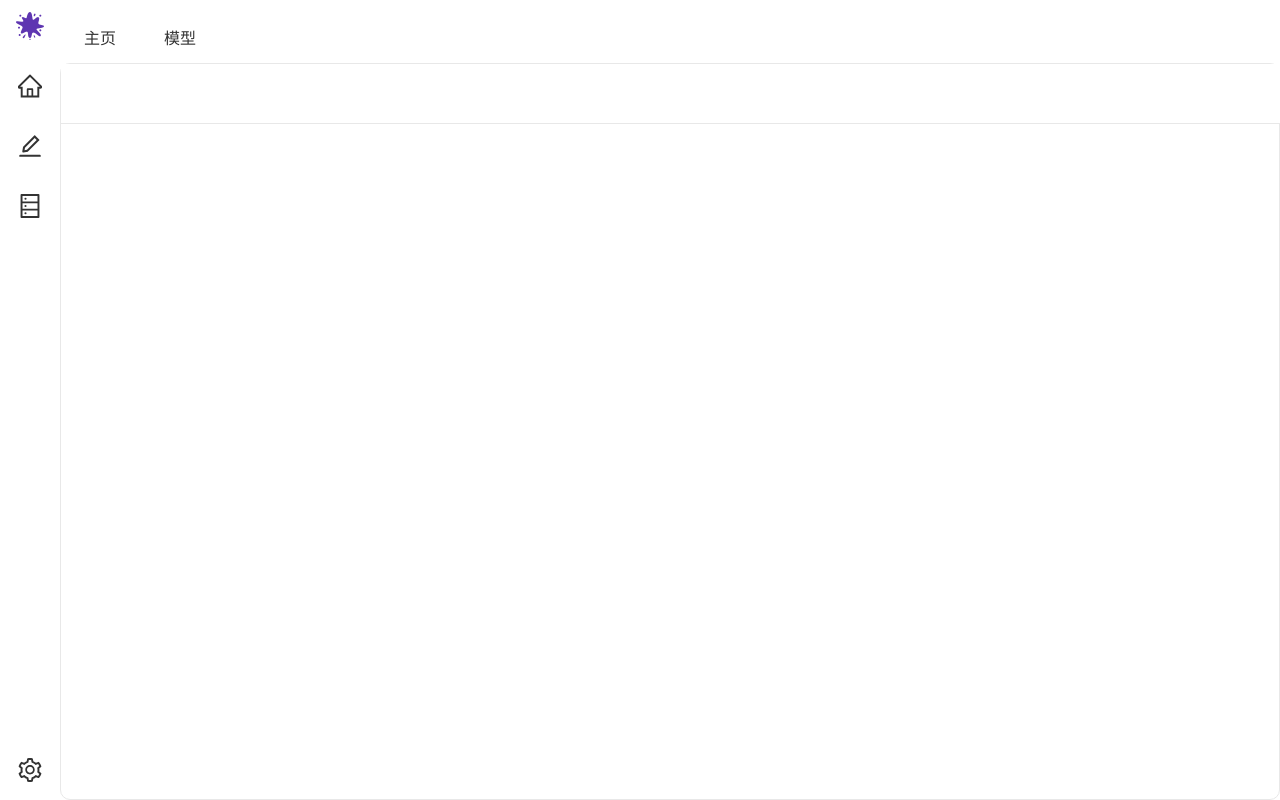
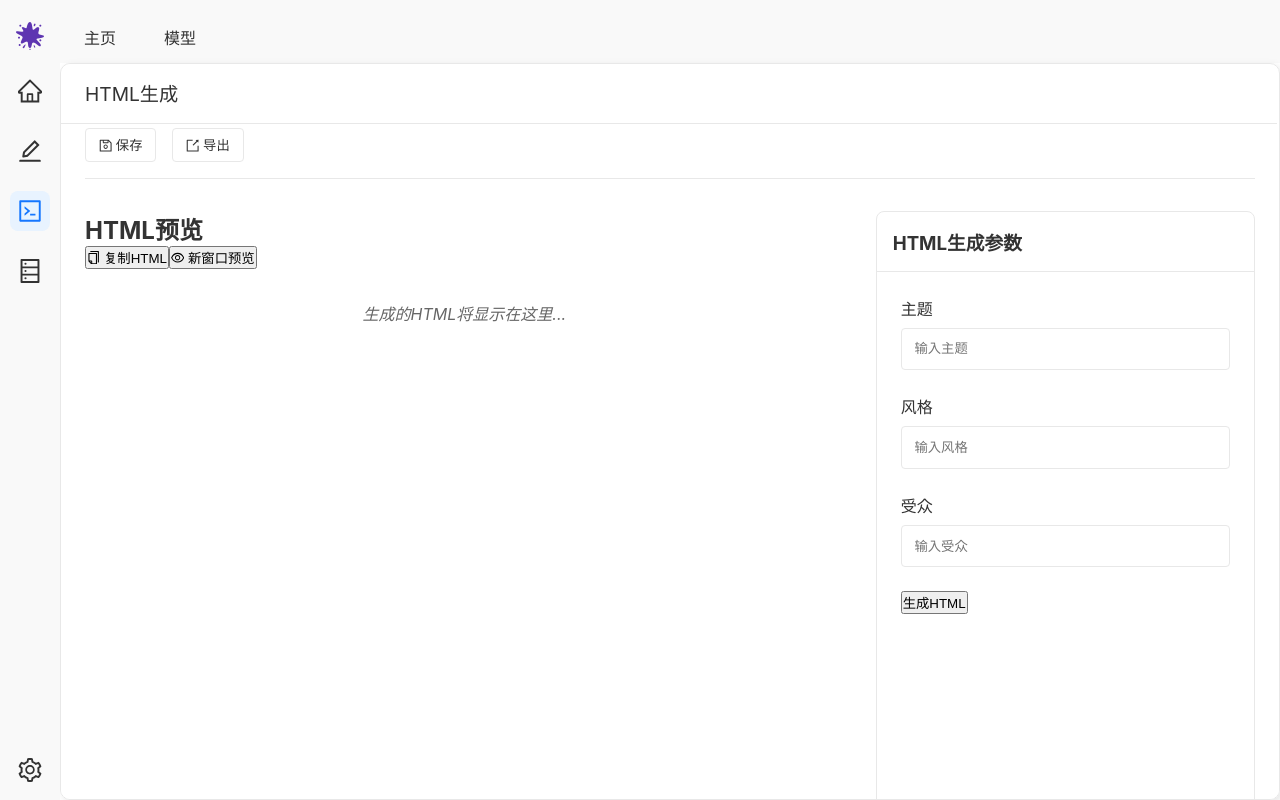
Before and after one commit to lminimum/inkflow, a Vue app in the folder ink-vue/: page /html-creation in a window 1280 px wide. Before the commit this address had no page. Built offline with nearby package versions, Linux system fonts and the light colour scheme.

Commit message:
更新部分样式以及修复测试api

```diff
--- a/ink-vue/src/App.vue
+++ b/ink-vue/src/App.vue
@@ -10,8 +10,8 @@
       <!-- 全局Tab组件 -->
       <GlobalTabs
         :tabs="tabs"
-        :active-tab="activeTab"
-        @tab-change="switchTab"
+        :modelValue="activeTab"
+        @update:modelValue="switchTab"
       />
       <div class="main-content">
         <div class="header">
@@ -37,10 +37,10 @@ import { useRouter, useRoute } from "vue-router";
 import SidebarMenu from "@/components/SidebarMenu.vue";
 import GlobalTabs from "@/components/GlobalTabs.vue";
 import {
-  SettingOutlined,
   HomeOutlined,
   EditOutlined,
   DatabaseOutlined,
+  CodeOutlined,
 } from "@ant-design/icons-vue";
 import ThemeSettings from "@/components/ThemeSettings.vue";
 const isDark = ref(false);
@@ -50,26 +50,22 @@ const showThemeSettings = () => {
 
 // Tab配置
 const tabs = [
-  { label: "主页", value: "home" },
-  { label: "模型", value: "models" },
+  { label: "主页", key: "home", route: "/" },
+  { label: "模型", key: "models", route: "/models" },
 ];
 
 // Tab状态管理
 const activeTab = ref("creation");
 const switchTab = (tab: string) => {
   activeTab.value = tab;
-  // 根据tab切换更新路由
-  if (tab === "creation") {
-    router.push("/ai-creation");
-  } else if (tab === "rewrite") {
-    router.push("/ai-rewrite");
-  }
+  router.push("/ai-creation");
 };
 
 // 定义不同tab对应的导航项
 const creationNavItems = [
   { to: "/", icon: HomeOutlined },
   { to: "/ai-creation", icon: EditOutlined },
+  { to: "/html-creation", icon: CodeOutlined },
   { to: "/models", icon: DatabaseOutlined },
 ];
 
@@ -127,21 +123,24 @@ const handleThemeSettingsClose = () => {
 }
 
 .main-content {
-  border: 1px solid var(--border-color);
+  border: 1.5px solid var(--border-color);
   border-radius: 10px;
   flex: 1;
   overflow-y: auto;
+  box-shadow: 3px 3px 8px rgba(0, 0, 0, 0.1), 0 0 0 rgba(0, 0, 0, 0);
 }
 
 .header {
   display: flex;
   align-items: center;
   position: fixed;
-  width: 100%;
+  width: calc(100% - 64px);
   padding: 0 24px;
   height: 60px;
   background-color: var(--bg-color);
-  border-bottom: 1px solid var(--border-color);
+  border-radius: 10px 10px 0 0;
+  border-bottom: 1.5px solid var(--border-color);
+  z-index: 10;
 }
 .content-container {
   margin-top: 2.5rem;
--- a/ink-vue/src/components/GlobalTabs.vue
+++ b/ink-vue/src/components/GlobalTabs.vue
@@ -28,6 +28,7 @@ const emit = defineEmits<{
   (e: "update:modelValue", value: string): void;
 }>();
 
+const router = useRouter();
 const route = useRoute();
 const activeKey = ref(props.modelValue);
 
@@ -51,7 +52,6 @@ const handleTabClick = (key: string) => {
   if (matchedTab && route.path !== matchedTab.route) {
     // 原代码使用了未导入的 useRouter，需要先导入 useRouter 并使用它来进行路由跳转
     // 这里需要补充导入 useRouter，以下为修正后的代码
-    const router = useRouter();
     router.push(matchedTab.route);
   }
 };
@@ -68,14 +68,15 @@ watch(
 <style scoped>
 .tab-container {
   display: flex;
-  margin-top: 0.8rem;
+  padding-top: 0.8rem;
+  background-color: var(--card-bg);
 }
 
 .tab-item {
   padding: 12px 24px;
   cursor: pointer;
   border-bottom: 2px solid transparent;
-  background-color: var(--bg-color);
+  background-color: var(--card-bg);
   color: var(--text-primary);
   transition: all 0.3s ease;
   font-size: medium;
--- a/ink-vue/src/components/SidebarMenu.vue
+++ b/ink-vue/src/components/SidebarMenu.vue
@@ -64,7 +64,7 @@ const handleSettingClick = () => {
 
 <style scoped>
 .logo-container {
-  padding: 10px 0;
+  padding: 20px 0 5px 0;
 }
 
 .logo {
@@ -75,7 +75,7 @@ const handleSettingClick = () => {
 .sidebar {
   width: 60px;
   height: 100vh;
-  background: var(--bg-color);
+  background: var(--card-bg);
   display: flex;
   flex-direction: column;
   align-items: center;
--- a/ink-vue/src/router/index.ts
+++ b/ink-vue/src/router/index.ts
@@ -17,6 +17,11 @@ export default createRouter({
       meta: { title: 'AI创作' }
     },
     {
+      path: '/html-creation',
+      component: () => import('@/views/HTMLCreation.vue'),
+      meta: { title: 'HTML生成' }
+    },
+    {
       path: '/add',
       component: () => import('@/views/AddView.vue'),
       meta: { title: '添加' }
--- a/ink-vue/src/style.css
+++ b/ink-vue/src/style.css
@@ -5,7 +5,7 @@
   --primary-hover: #0050b3;
   --primary-light: #e8f3ff;
   --bg-color: #ffffff;
-  --card-bg: #e8f3ff;
+  --card-bg: #f9f9f9;
   --text-primary: #333333;
   --text-secondary: #666666;
   --border-color: #e8e8e8;
@@ -21,7 +21,7 @@
   --primary-hover: #096dd9;
   --primary-light: #0d1117;
   --bg-color: #303030;
-  --card-bg: #161b22;
+  --card-bg: #2A2A2A;
   --text-primary: #e8e8e8;
   --text-secondary: #999999;
   --border-color: #a9a9a96f;
--- /dev/null
+++ b/ink-vue/src/views/HTMLCreation.vue
@@ -0,0 +1,274 @@
+<template>
+  <div class="html-creation-container">
+    <!-- 顶部导航 -->
+    <div class="top-nav">
+      <div class="toolbar">
+        <button class="toolbar-btn"><SaveOutlined /> 保存</button>
+        <button class="toolbar-btn"><ExportOutlined /> 导出</button>
+      </div>
+    </div>
+
+    <!-- 主内容区 -->
+    <div class="main-content">
+      <!-- 左侧预览区 -->
+      <div class="display-section">
+        <div class="display-header">
+          <h2>HTML预览</h2>
+          <div class="display-actions">
+            <button class="action-btn" @click="copyHtml">
+              <CopyOutlined /> 复制HTML
+            </button>
+            <button class="action-btn" @click="previewInNewTab">
+              <EyeOutlined /> 新窗口预览
+            </button>
+          </div>
+        </div>
+        <div
+          class="display-content"
+          v-if="generatedHtml"
+          v-html="generatedHtml"
+        ></div>
+        <p v-else class="empty-hint">生成的HTML将显示在这里...</p>
+      </div>
+
+      <!-- 右侧表单区 -->
+      <div class="form-section">
+        <div class="form-header">
+          <h3>HTML生成参数</h3>
+        </div>
+        <div class="form-content">
+          <form @submit.prevent="handleGenerateHtml">
+            <div class="form-group">
+              <label for="theme">主题</label>
+              <input
+                type="text"
+                id="theme"
+                v-model="formData.theme"
+                required
+                placeholder="输入主题"
+              />
+            </div>
+            <div class="form-group">
+              <label for="style">风格</label>
+              <input
+                type="text"
+                id="style"
+                v-model="formData.style"
+                required
+                placeholder="输入风格"
+              />
+            </div>
+            <div class="form-group">
+              <label for="audience">受众</label>
+              <input
+                type="text"
+                id="audience"
+                v-model="formData.audience"
+                required
+                placeholder="输入受众"
+              />
+            </div>
+            <button type="submit" class="generate-btn" :disabled="isGenerating">
+              <template v-if="isGenerating">生成中...</template>
+              <template v-else>生成HTML</template>
+            </button>
+          </form>
+        </div>
+      </div>
+    </div>
+  </div>
+</template>
+
+<script setup lang="ts">
+import { ref } from "vue";
+import { generateHtml } from "../api/htmlGenerate";
+import {
+  SaveOutlined,
+  ExportOutlined,
+  CopyOutlined,
+  EyeOutlined,
+} from "@ant-design/icons-vue";
+
+// 表单数据
+const formData = ref({
+  theme: "",
+  style: "",
+  audience: "",
+});
+
+// 生成状态
+const generatedHtml = ref("");
+const isGenerating = ref(false);
+
+// 生成HTML
+const handleGenerateHtml = async () => {
+  isGenerating.value = true;
+  try {
+    const response = await generateHtml(formData.value);
+    generatedHtml.value = response;
+  } catch (error: any) {
+    console.error("生成HTML失败:", error);
+    alert(`生成失败: ${error.message}`);
+  } finally {
+    isGenerating.value = false;
+  }
+};
+
+// 复制HTML到剪贴板
+const copyHtml = () => {
+  if (!generatedHtml.value) return;
+  navigator.clipboard.writeText(generatedHtml.value);
+  alert("HTML内容已复制到剪贴板");
+};
+
+// 在新窗口预览
+const previewInNewTab = () => {
+  if (!generatedHtml.value) return;
+  const newWindow = window.open("", "_blank");
+  if (newWindow) {
+    newWindow.document.write(generatedHtml.value);
+    newWindow.document.close();
+  }
+};
+</script>
+
+<style scoped>
+.html-creation-container {
+  padding: 1.5rem;
+  max-width: 1400px;
+  margin: 0 auto;
+  height: calc(100vh - 60px);
+  display: flex;
+  flex-direction: column;
+  background-color: var(--bg-color);
+  color: var(--text-primary);
+}
+
+.top-nav {
+  display: flex;
+  justify-content: space-between;
+  align-items: center;
+  margin-bottom: 2rem;
+  padding-bottom: 1rem;
+  border-bottom: 1px solid var(--border-color);
+}
+
+.toolbar {
+  display: flex;
+  gap: 1rem;
+}
+
+.toolbar-btn {
+  padding: 0.4rem 0.8rem;
+  background: var(--bg-color);
+  border: 1px solid var(--border-color);
+  border-radius: 4px;
+  cursor: pointer;
+  color: var(--text-primary);
+}
+
+.main-content {
+  display: grid;
+  grid-template-columns: 2fr 1fr;
+  gap: 2rem;
+  flex: 1;
+  overflow: hidden;
+}
+
+display-section {
+  display: flex;
+  flex-direction: column;
+  border: 1px solid var(--border-color);
+  border-radius: 8px;
+  overflow: hidden;
+  background-color: var(--bg-color);
+}
+
+display-header {
+  display: flex;
+  justify-content: space-between;
+  align-items: center;
+  padding: 1rem;
+  border-bottom: 1px solid var(--border-color);
+}
+
+display-actions {
+  display: flex;
+  gap: 0.5rem;
+}
+
+action-btn {
+  padding: 0.6rem 1.2rem;
+  background: var(--bg-color);
+  border: 1px solid var(--border-color);
+  border-radius: 4px;
+  cursor: pointer;
+}
+
+display-content {
+  flex: 1;
+  padding: 1.5rem;
+  overflow-y: auto;
+  background: white;
+  color: black;
+  min-height: 300px;
+}
+
+.empty-hint {
+  color: var(--text-secondary);
+  text-align: center;
+  margin-top: 2rem;
+  font-style: italic;
+}
+
+.form-section {
+  border: 1px solid var(--border-color);
+  border-radius: 8px;
+  overflow: hidden;
+  background-color: var(--bg-color);
+}
+
+.form-header {
+  padding: 1rem;
+  border-bottom: 1px solid var(--border-color);
+}
+
+.form-content {
+  padding: 1.5rem;
+}
+
+.form-group {
+  margin-bottom: 1.5rem;
+}
+
+.form-group label {
+  display: block;
+  margin-bottom: 0.5rem;
+  font-weight: 500;
+}
+
+.form-group input {
+  width: 100%;
+  padding: 0.8rem;
+  border: 1px solid var(--border-color);
+  border-radius: 4px;
+  background-color: var(--bg-color);
+  color: var(--text-primary);
+}
+
+generate-btn {
+  width: 100%;
+  padding: 0.8rem;
+  background-color: var(--primary-color);
+  color: white;
+  border: none;
+  border-radius: 4px;
+  cursor: pointer;
+  font-size: 1rem;
+}
+
+generate-btn:disabled {
+  background-color: var(--border-color);
+  cursor: not-allowed;
+}
+</style>
```
Also changed, not shown: 2 other files (tests, documents, lock files or other folders).
